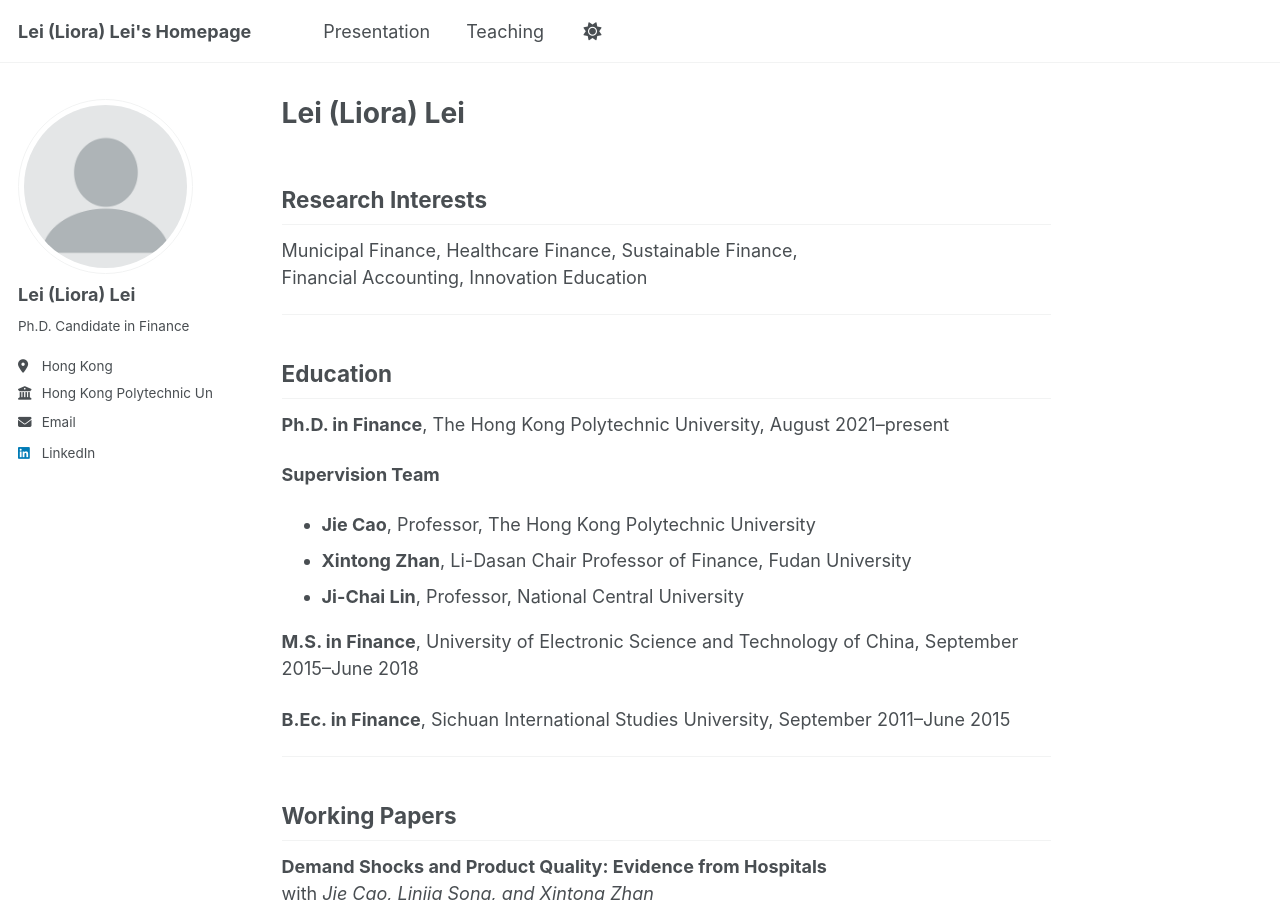
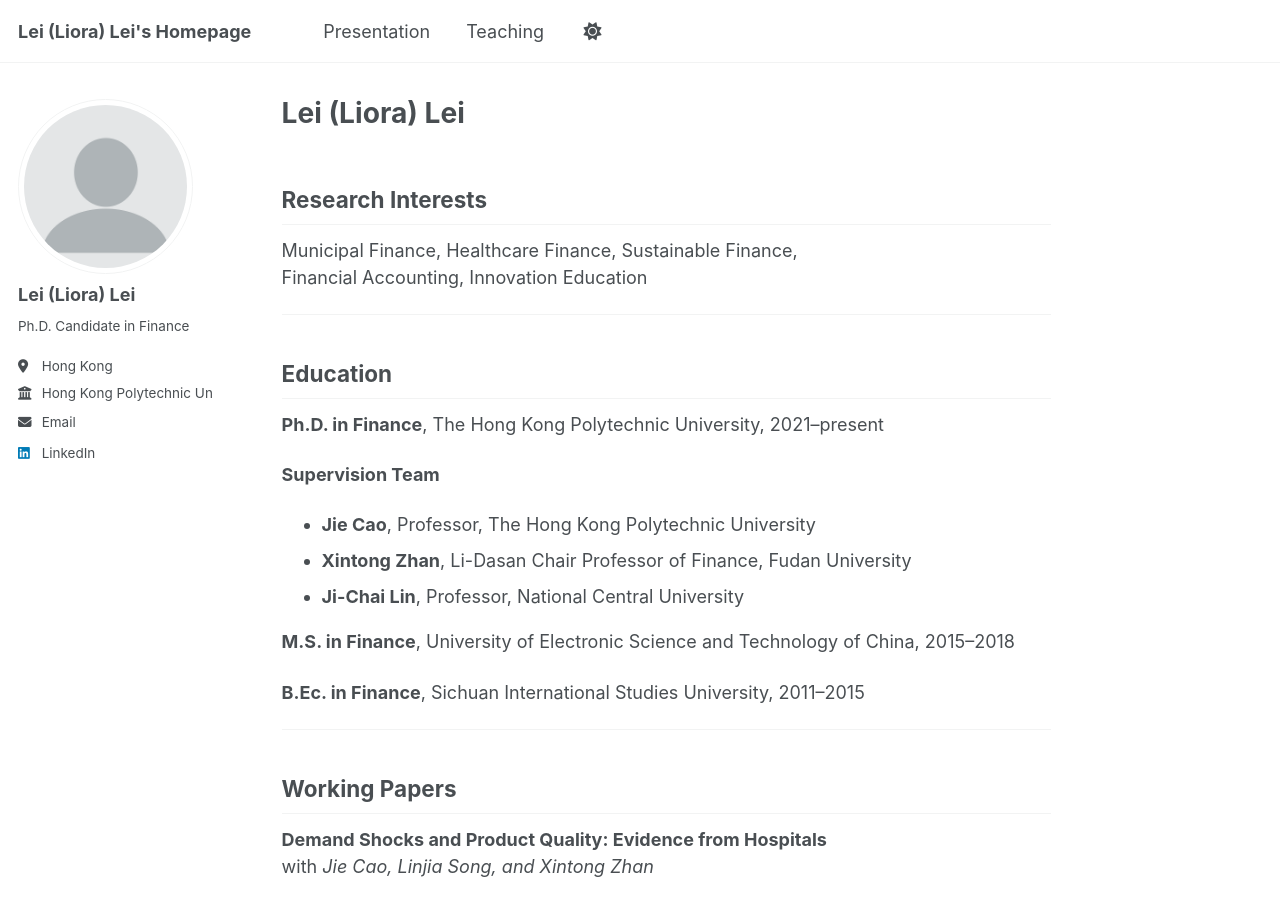
Before and after one commit to Liora-Lei/Lei-Lei, a Jekyll site: the page built from _pages/about.md, in a window 1280 px wide and 900 px high. Built offline with Jekyll 4.4.1, drawn with Linux system fonts in a browser that asks for light colours; a script that is not in the unit is left out.

Commit message:
Update education dates formatting in about.md

```diff
--- a/_pages/about.md
+++ b/_pages/about.md
@@ -13,16 +13,16 @@ Financial Accounting, Innovation Education
 ---
 
 ## Education
-**Ph.D. in Finance**, The Hong Kong Polytechnic University, August 2021–present
+**Ph.D. in Finance**, The Hong Kong Polytechnic University, 2021–present
 
 **Supervision Team**
 - **Jie Cao**, Professor, The Hong Kong Polytechnic University
 - **Xintong Zhan**, Li-Dasan Chair Professor of Finance, Fudan University
 - **Ji-Chai Lin**, Professor, National Central University
 
-**M.S. in Finance**, University of Electronic Science and Technology of China, September 2015–June 2018
+**M.S. in Finance**, University of Electronic Science and Technology of China, 2015–2018
 
-**B.Ec. in Finance**, Sichuan International Studies University, September 2011–June 2015
+**B.Ec. in Finance**, Sichuan International Studies University, 2011–2015
 
 ---
 
```
